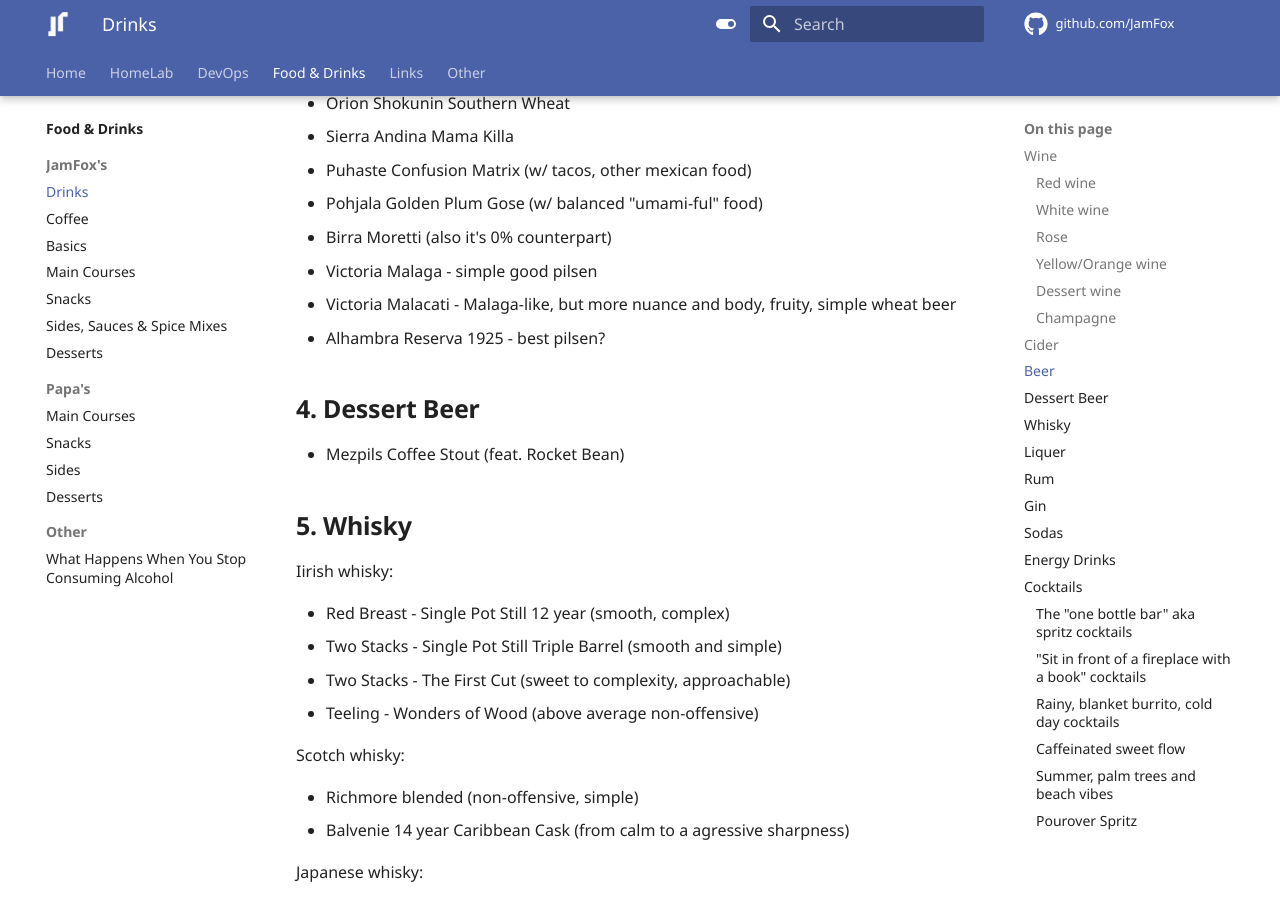
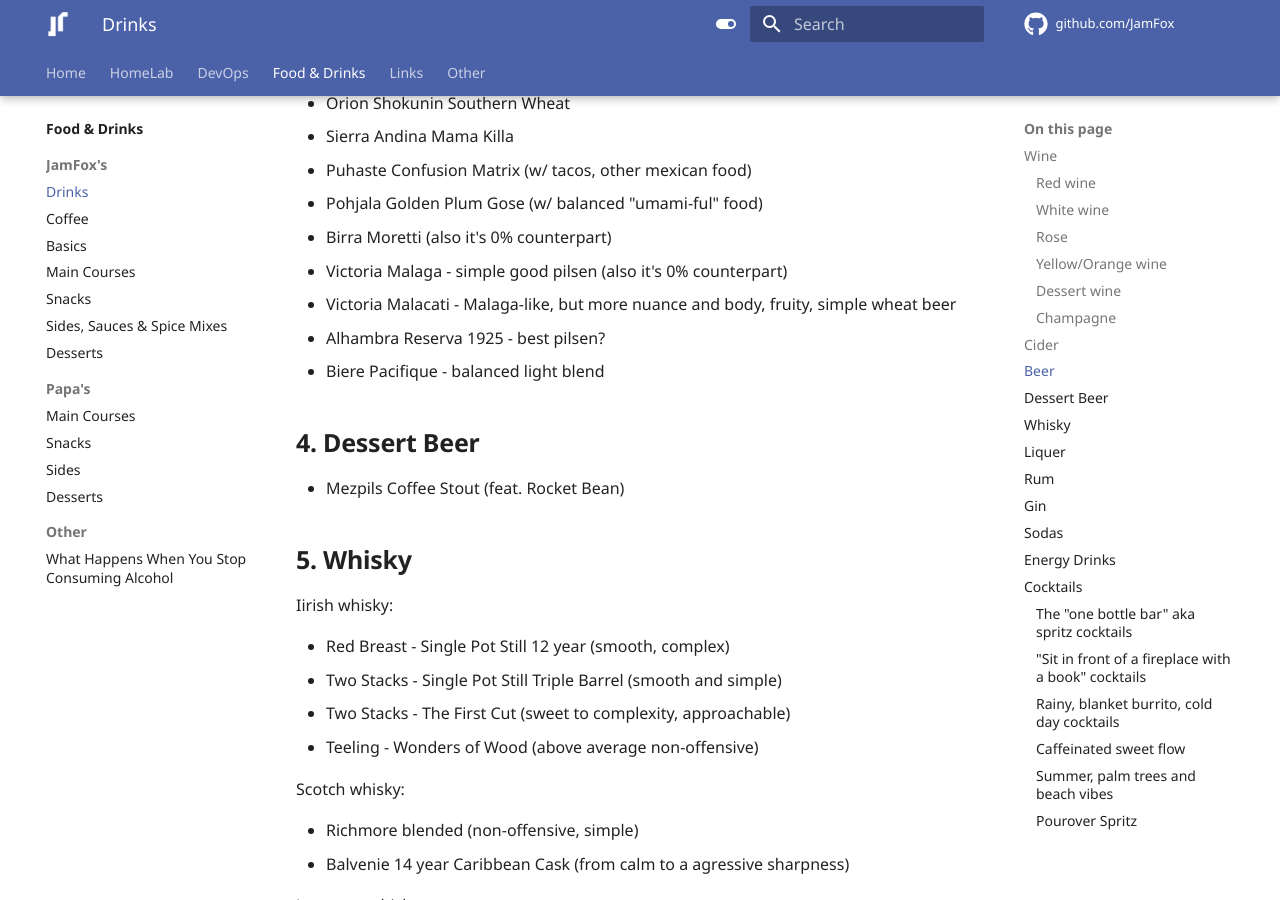
Before and after one commit to JamFox/docs.jamfox.dev, an MkDocs documentation site: the page built from docs/content/food/drinks.md, in a window 1280 px wide and 900 px high, scrolled down 2372 px. Built offline with MkDocs 1.6.1 and Material for MkDocs 9.7.7, drawn with Linux system fonts in a browser that asks for light colours; plug-ins that fetch from the network failed and are left out; comment, search, counter and statistics services are not loaded.

Commit message:
add biere

```diff
--- a/docs/content/food/drinks.md
+++ b/docs/content/food/drinks.md
@@ -75,9 +75,10 @@ Collection of my favorite drinks.
 - Puhaste Confusion Matrix (w/ tacos, other mexican food)
 - Pohjala Golden Plum Gose (w/ balanced "umami-ful" food)
 - Birra Moretti (also it's 0% counterpart)
-- Victoria Malaga - simple good pilsen
+- Victoria Malaga - simple good pilsen (also it's 0% counterpart)
 - Victoria Malacati - Malaga-like, but more nuance and body, fruity, simple wheat beer
 - Alhambra Reserva 1925 - best pilsen?
+- Biere Pacifique - balanced light blend
 
 ## Dessert Beer
 
```
